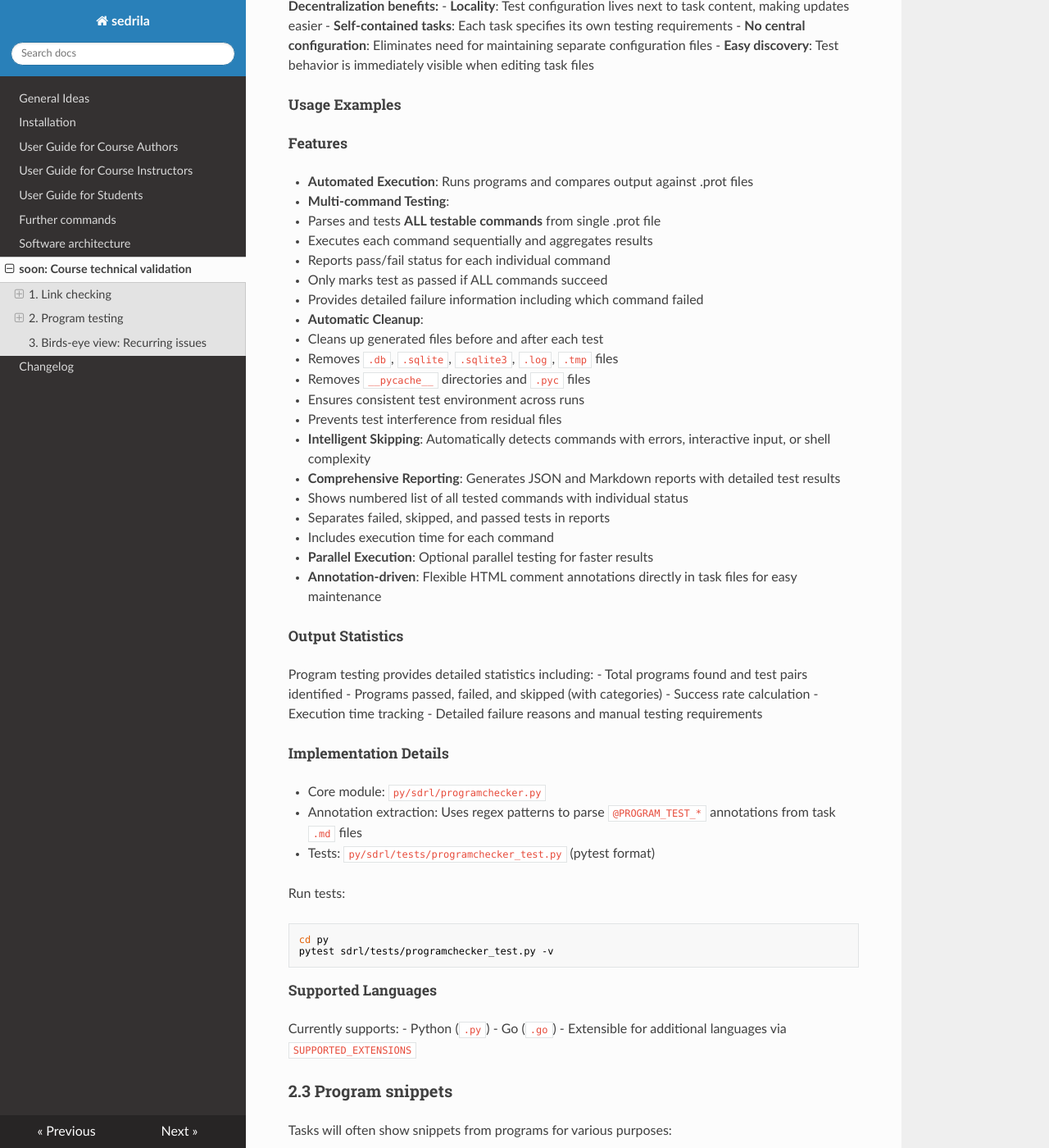
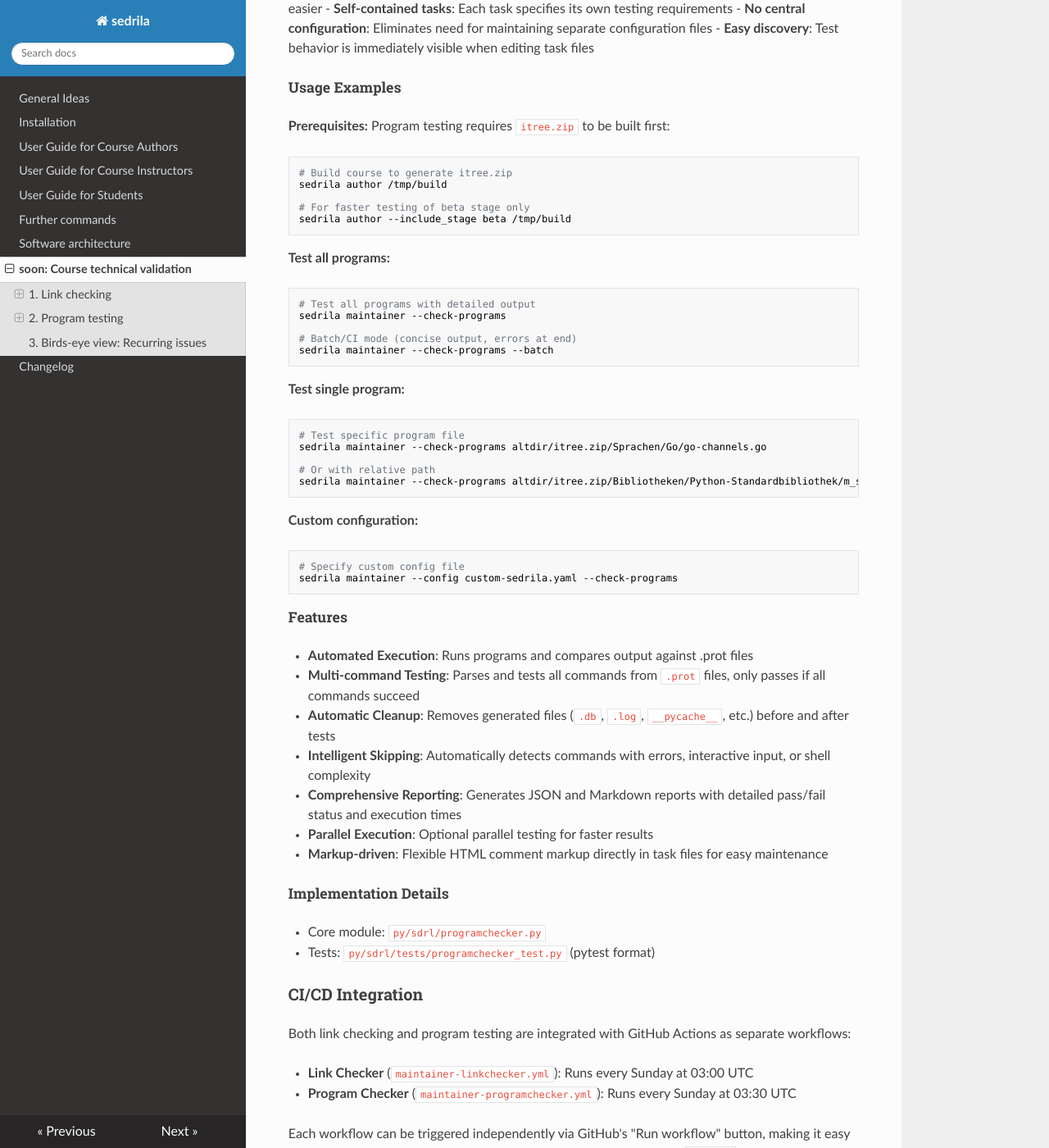
Before and after one commit to fubinf/sedrila, an MkDocs documentation site: the page built from docs/course_testing.md, in a window 1280 px wide and 1400 px high, scrolled down 5835 px. Shown: the whole window at 82% size. Built offline with MkDocs 1.6.1, drawn with Linux system fonts in a browser that asks for light colours; nearby versions of some CDN libraries; some of the changed text lies outside the part shown.

Commit message:
refactor: #18, #29, enhance `programchecker` and unify documentation terminology
- Remove hardcoded `main.go` auto-correction logic, always use `@PROGRAM_TEST_OVERRIDE` markup instead
- Add `@PROGRAM_TEST_OVERRIDE` information in reports and single-file testing for `programchecker` (parallel to `linkchecker`)
- Unify "annotation" to "markup" terminology across all documentation
- Update test signatures and disable report generation for single-file testing modes

````diff
--- a/docs/course_testing.md
+++ b/docs/course_testing.md
@@ -91,7 +91,13 @@
 - Markdown report: `link_check_report.md`
 - Console summary with integrated statistics
 
-**Note**: Both single-file and full-course testing use the same fixed report names to prevent file accumulation.
+**Note**: only full-course testing has report.
+
+##### Implementation Details
+
+- Core module: `py/sdrl/linkchecker.py`
+- Tests: `py/sdrl/tests/linkchecker_test.py` (pytest format)
+- Integration: Invoked via `sedrila maintainer --check-links`
 
 ### CI/CD Integration
 
@@ -136,9 +142,9 @@
 Command protocol checking is now integrated into `sedrila` with two main components Validation and
 Comparison:
 
-##### Annotation Syntax (for authors)
+##### Markup Syntax (for authors)
 
-Authors can add validation rules to their example protocol files using `@PROT_CHECK` annotations:
+Authors can add validation rules to their example protocol files using `@PROT_CHECK` markup:
 
 ```bash
 # @PROT_CHECK: command=exact, output=flexible
@@ -175,7 +181,7 @@
 
 ##### Features
 
-- Protocol annotations validated during every build (`sedrila author`)
+- Protocol markup validated during every build (`sedrila author`)
 - Only changed `.prot` files rechecked (use `--clean` to force full recheck)
 - `sedrila instructor --check-protocols student.prot author.prot` compares files
 - Supports exact, regex, flexible, and multi-variant matching
@@ -185,14 +191,6 @@
 
 - Core module: `py/sdrl/protocolchecker.py`
 - Tests: `py/sdrl/tests/protocolchecker_test.py` (pytest format)
-- Demo: `example_protocol_demo.py`
-
-Run tests:
-```bash
-cd py
-python -m pytest sdrl/tests/protocolchecker_test.py -v
-```
-
 
 ### 2.2 Programs
 
@@ -211,17 +209,17 @@
 
 #### Implementation for now
 
-Program testing is now integrated into `sedrila` with automated testing of exemplary programs against their protocol files using a decentralized, annotation-based approach.
+Program testing is now integrated into `sedrila` with automated testing of exemplary programs against their protocol files using a decentralized, markup-based approach.
 
-##### Annotation-based Testing
+##### Markup-based Testing
 
-Following sedrila's decentralized design philosophy, program testing uses HTML comment annotations directly in task `.md` files. This keeps test configuration close to the task content, making it easier to maintain and update.
+Following sedrila's decentralized design philosophy, program testing uses HTML comment markup directly in task `.md` files. This keeps test configuration close to the task content, making it easier to maintain and update.
 
-**Annotation placement:** Annotations are placed in task `.md` files, typically before the `[INSTRUCTOR]` section, providing locality and easy discoverability.
+**Markup placement:** Markup is placed in task `.md` files, typically before the `[INSTRUCTOR]` section, providing locality and easy discoverability.
 
-**Available annotation types:**
+**Available markup types:**
 
-**1. SKIP annotation** - Programs requiring manual testing:
+**1. SKIP markup** - Programs requiring manual testing:
 
 ```markdown
 <!-- @PROGRAM_TEST_SKIP: reason="Concurrent execution order is non-deterministic" manual_test_required=true -->
@@ -233,7 +231,7 @@
 - Environment-specific output (e.g., `sys.path` varies across machines)
 - Complex shell operations that cannot be reliably automated
 
-**2. PARTIAL annotation** - Programs with mixed testability:
+**2. PARTIAL markup** - Programs with mixed testability:
 
 ```markdown
 <!-- @PROGRAM_TEST_PARTIAL: skip_commands_with="Traceback,MemoryError" skip_reason="Different stack depths lead to inconsistent output" testable_note="Other commands can be tested" -->
@@ -241,7 +239,7 @@
 
 Use when some commands are testable while others require manual verification due to Traceback variations, non-deterministic output, or error demonstrations.
 
-**3. OVERRIDE annotation** - Correct command mismatches:
+**3. OVERRIDE markup** - Correct command mismatches:
 
 ```markdown
 <!-- @PROGRAM_TEST_OVERRIDE: original_command="go run main.go" correct_command="go run go-channels.go" reason=".prot file uses main.go but actual file is go-channels.go" -->
@@ -249,9 +247,9 @@
 
 Use when `.prot` files reference incorrect command names that need correction.
 
-**4. Normal testing** - No annotation needed:
+**4. Normal testing** - No markup needed:
 
-Programs with deterministic output require no special annotation and are tested automatically.
+Programs with deterministic output require no special markup and are tested automatically.
 
 **Decentralization benefits:**
 - **Locality**: Test configuration lives next to task content, making updates easier
@@ -261,57 +259,63 @@
 
 ##### Usage Examples
 
+**Prerequisites:**
+Program testing requires `itree.zip` to be built first:
+```bash
+# Build course to generate itree.zip
+sedrila author /tmp/build
+
+# For faster testing of beta stage only
+sedrila author --include_stage beta /tmp/build
+```
+
+**Test all programs:**
+```bash
+# Test all programs with detailed output
+sedrila maintainer --check-programs
+
+# Batch/CI mode (concise output, errors at end)
+sedrila maintainer --check-programs --batch
+```
+
+**Test single program:**
+```bash
+# Test specific program file
+sedrila maintainer --check-programs altdir/itree.zip/Sprachen/Go/go-channels.go
+
+# Or with relative path
+sedrila maintainer --check-programs altdir/itree.zip/Bibliotheken/Python-Standardbibliothek/m_sqlite3.py
+```
+
+**Custom configuration:**
+```bash
+# Specify custom config file
+sedrila maintainer --config custom-sedrila.yaml --check-programs
+```
 
 ##### Features
 
 - **Automated Execution**: Runs programs and compares output against .prot files
-- **Multi-command Testing**:
-  - Parses and tests **ALL testable commands** from single .prot file
-  - Executes each command sequentially and aggregates results
-  - Reports pass/fail status for each individual command
-  - Only marks test as passed if ALL commands succeed
-  - Provides detailed failure information including which command failed
-- **Automatic Cleanup**:
-  - Cleans up generated files before and after each test
-  - Removes `.db`, `.sqlite`, `.sqlite3`, `.log`, `.tmp` files
-  - Removes `__pycache__` directories and `.pyc` files
-  - Ensures consistent test environment across runs
-  - Prevents test interference from residual files
+- **Multi-command Testing**: Parses and tests all commands from `.prot` files, only passes if all commands succeed
+- **Automatic Cleanup**: Removes generated files (`.db`, `.log`, `__pycache__`, etc.) before and after tests
 - **Intelligent Skipping**: Automatically detects commands with errors, interactive input, or shell complexity
-- **Comprehensive Reporting**: Generates JSON and Markdown reports with detailed test results
-  - Shows numbered list of all tested commands with individual status
-  - Separates failed, skipped, and passed tests in reports
-  - Includes execution time for each command
+- **Comprehensive Reporting**: Generates JSON and Markdown reports with detailed pass/fail status and execution times
 - **Parallel Execution**: Optional parallel testing for faster results
-- **Annotation-driven**: Flexible HTML comment annotations directly in task files for easy maintenance
-
-##### Output Statistics
-
-Program testing provides detailed statistics including:
-- Total programs found and test pairs identified
-- Programs passed, failed, and skipped (with categories)
-- Success rate calculation
-- Execution time tracking
-- Detailed failure reasons and manual testing requirements
+- **Markup-driven**: Flexible HTML comment markup directly in task files for easy maintenance
 
 ##### Implementation Details
 
 - Core module: `py/sdrl/programchecker.py`
-- Annotation extraction: Uses regex patterns to parse `@PROGRAM_TEST_*` annotations from task `.md` files
 - Tests: `py/sdrl/tests/programchecker_test.py` (pytest format)
 
-Run tests:
-```bash
-cd py
-pytest sdrl/tests/programchecker_test.py -v
-```
+### CI/CD Integration
 
-##### Supported Languages
+Both link checking and program testing are integrated with GitHub Actions as separate workflows:
 
-Currently supports:
-- Python (`.py`)
-- Go (`.go`)
-- Extensible for additional languages via `SUPPORTED_EXTENSIONS`
+- **Link Checker** (`maintainer-linkchecker.yml`): Runs every Sunday at 03:00 UTC
+- **Program Checker** (`maintainer-programchecker.yml`): Runs every Sunday at 03:30 UTC
+
+Each workflow can be triggered independently via GitHub's "Run workflow" button, making it easy to test specific functionality without running all checks. Both use the `--batch` flag for CI-friendly output and proper exit status codes (0 for success, 1 for failure).
 
 
 ### 2.3 Program snippets
@@ -338,7 +342,7 @@
 
 Snippet extraction and validation is now integrated into `sedrila` with the following components:
 
-##### Annotation Syntax (for authors)
+##### Markup Syntax (for authors)
 
 Authors can mark code snippets in solution files using HTML comment markers:
 
@@ -383,12 +387,6 @@
 - Tests: `py/sdrl/tests/snippetchecker_test.py` (pytest format)
 - Integration: Snippet expansion occurs during markdown preprocessing in `py/sdrl/markdown.py`
 
-Run tests:
-```bash
-cd py
-pytest sdrl/tests/snippetchecker_test.py -v
-```
-
 ##### Benefits
 
 - **Eliminates Redundancy**: Single source of truth for code examples
````
Also changed, not shown: docs/instructors.md (+23 -22 lines), docs/maintainer.md (+20 -18 lines), 3 other files.
